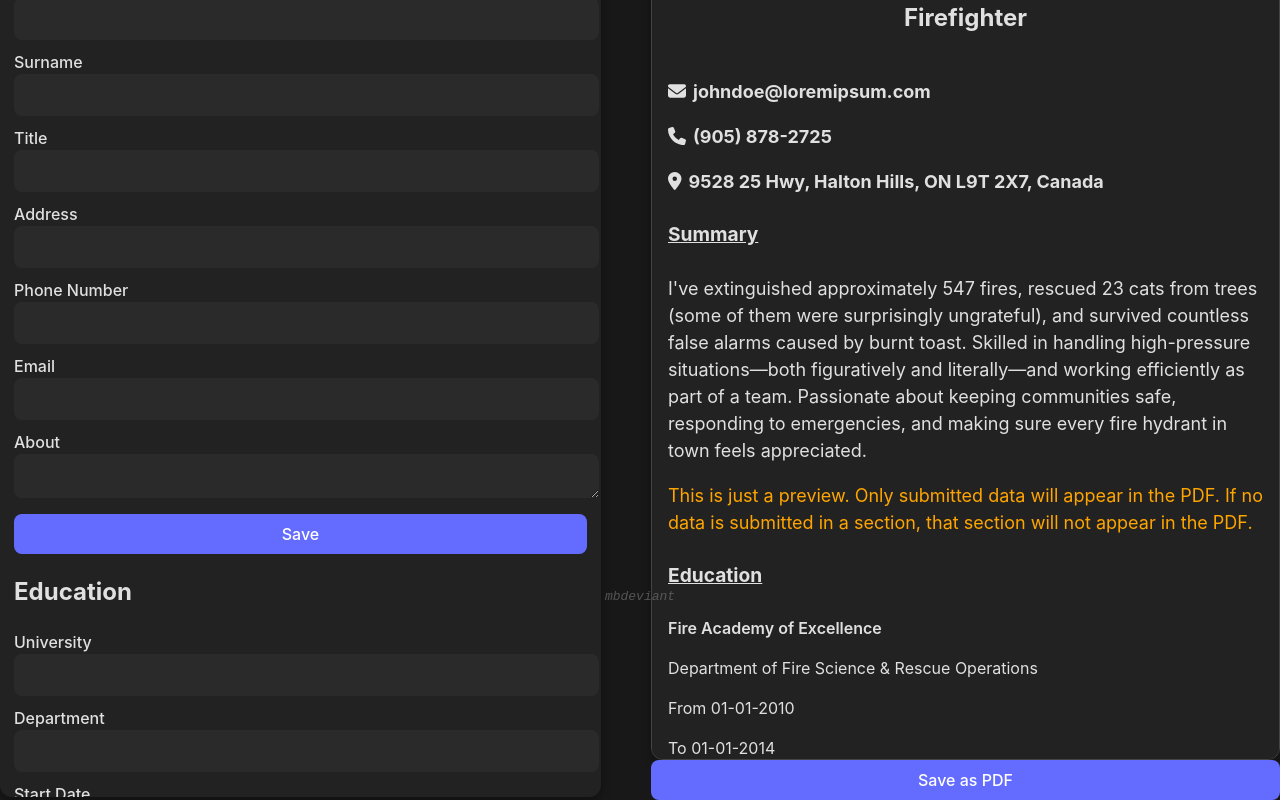
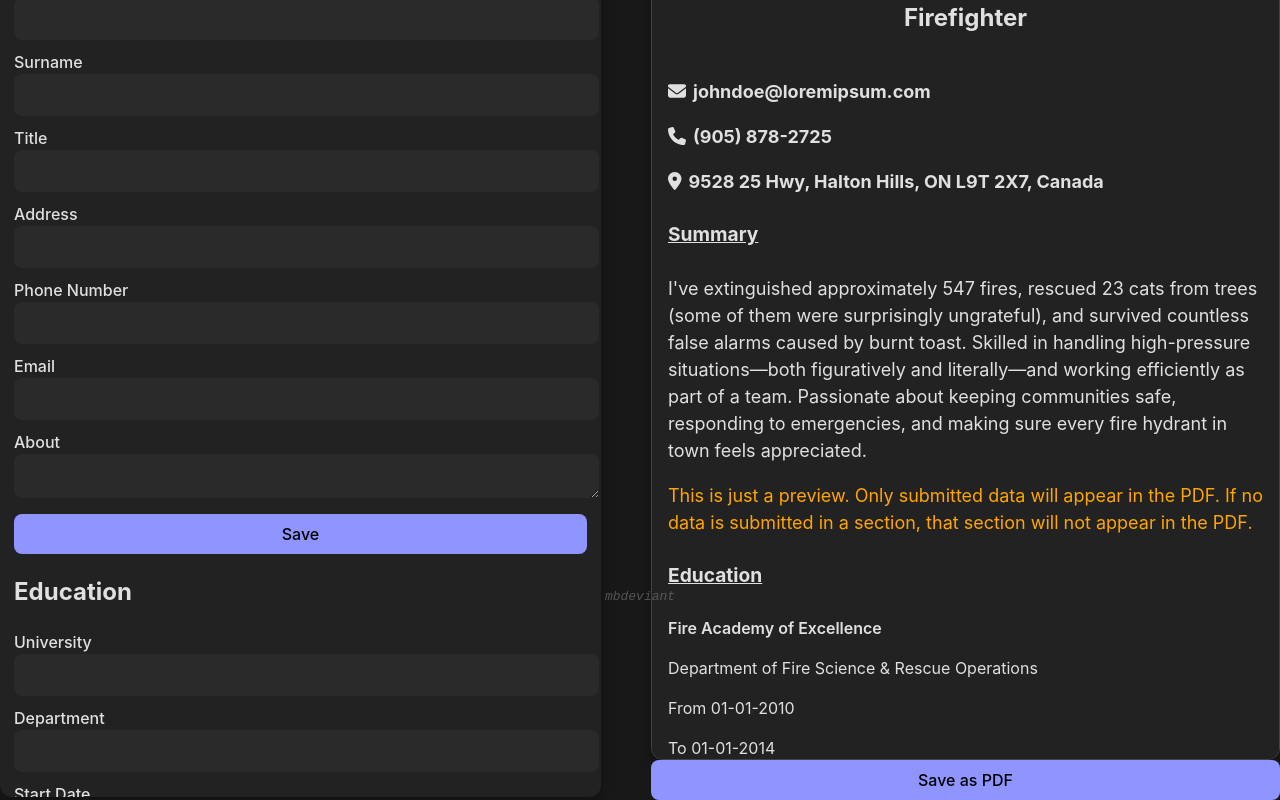
Before and after one commit to mbdeviant/resume-generator, a React (Vite) app: page / in a window 1280 px wide. Shown: the part 194-994 px from the top of the page. Built offline with nearby package versions, Linux system fonts and the light colour scheme.

Commit message:
change button colors

```diff
--- a/src/index.css
+++ b/src/index.css
@@ -112,8 +112,8 @@ button {
   font-size: 1em;
   font-weight: 500;
   font-family: inherit;
-  background-color: #646cff;
-  color: white;
+  background-color: #8f94ff;
+  color: black;
   cursor: pointer;
   transition: all 0.3s;
 }
@@ -129,6 +129,8 @@ button:hover {
 .saveButton {
   align-self: center;
   z-index: 909;
+  background-color: #8f94ff;
+  color: black;
 }
 .preview {
   width: 595px;
```
